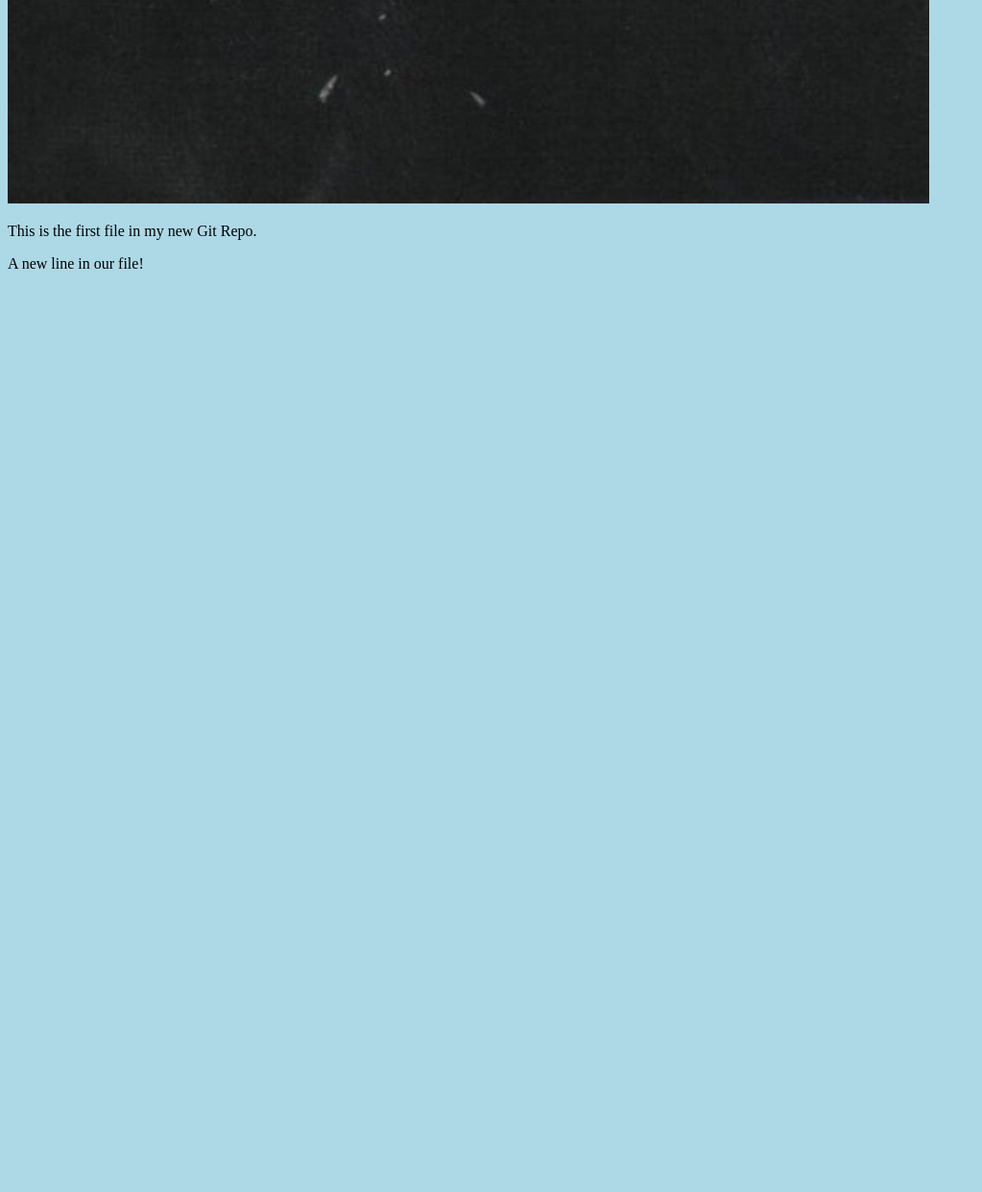
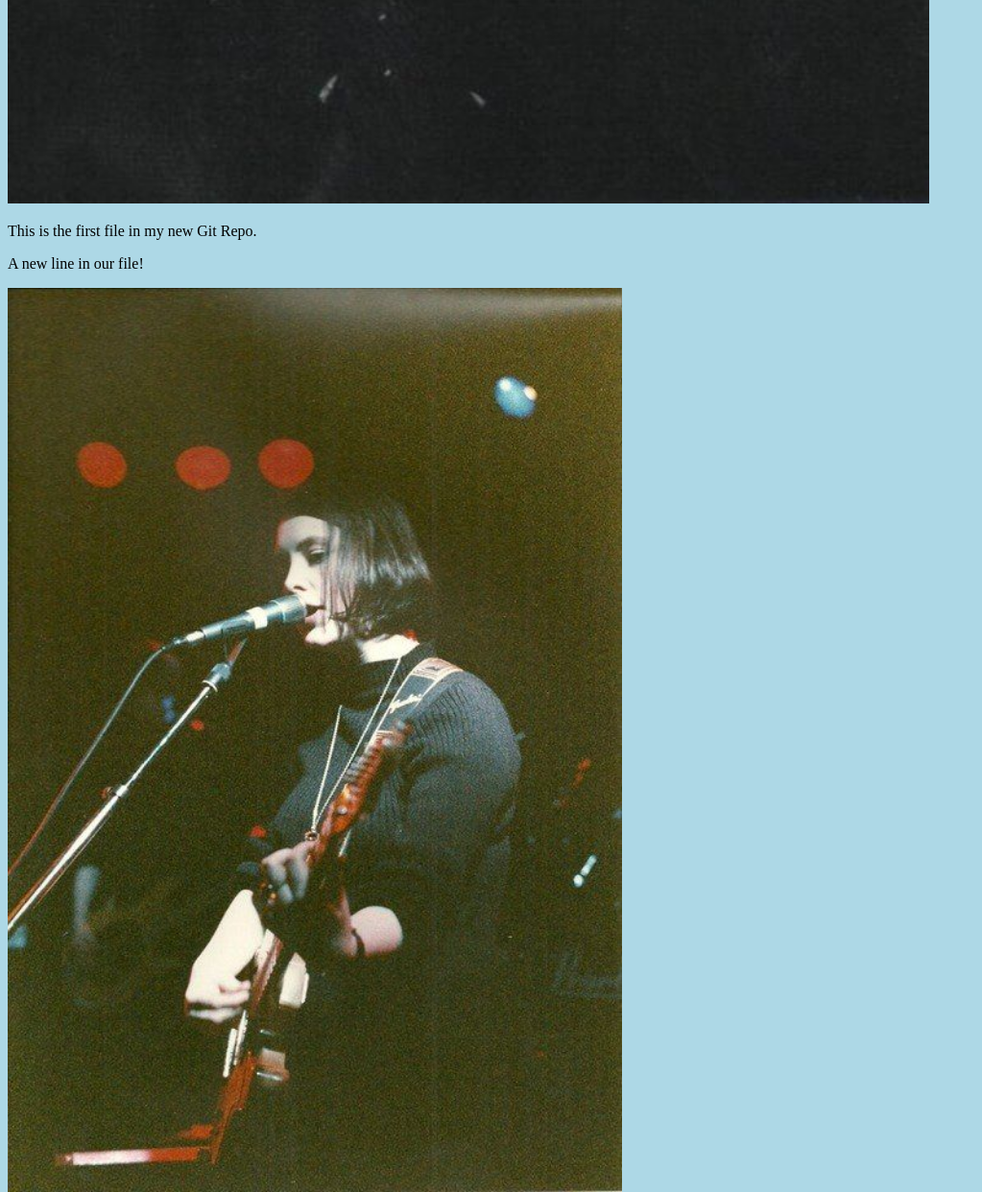
Before and after one commit to artem5122/artem5122.github.io, a plain HTML site: page index.html in a window 1280 px wide. Shown: the part 509-1751 px from the top of the page at 96% size, without its empty margins (0-1023 px from the left). Before the commit the page ends 809 px from the top, so only its background shows below. Drawn offline with Linux system fonts and the light colour scheme.

Commit message:
Add new image

```diff
--- a/index.html
+++ b/index.html
@@ -15,5 +15,12 @@
         </div>
         <p>This is the first file in my new Git Repo.</p>
         <p>A new line in our file!</p>
+        <div>
+            <img
+                src="img_hello_git.jpg"
+                alt="Hello Git"
+                style="width: 100%; max-width: 640px"
+            />
+        </div>
     </body>
 </html>
```
Also changed, not shown: img_hello_git.jpg (added).
